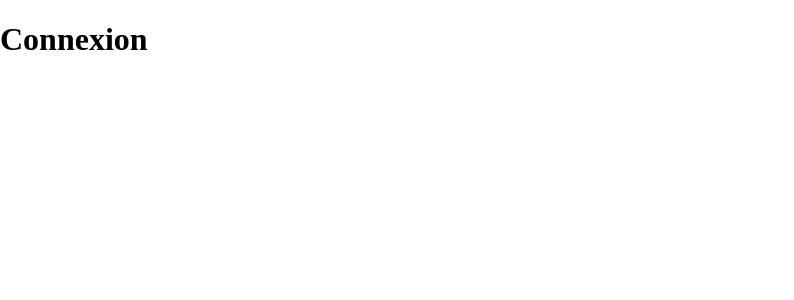
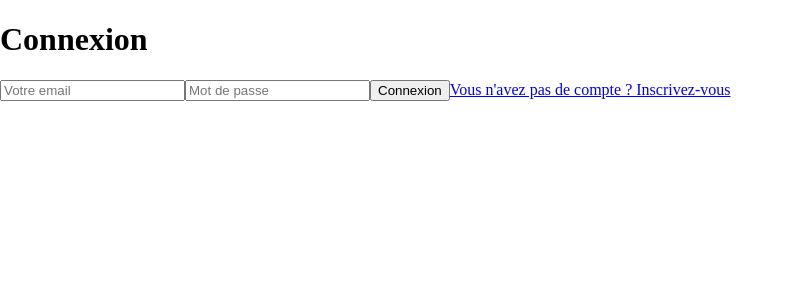
Before and after one commit to Djeg/formation-react, a React (Create React App) app: page /connexion in a window 1280 px wide. Shown: the top 300 px of the page, without its empty margins (0-794 px from the left). Built offline with nearby package versions, Linux system fonts and the light colour scheme.

Commit message:
Ajout du login

```diff
--- a/src/todo-app/pages/Login.js
+++ b/src/todo-app/pages/Login.js
@@ -1,5 +1,18 @@
 import React from 'react'
+import { Link } from 'react-router-dom'
 
 export default function Login() {
-  return <h1>Connexion</h1>
+  return (
+    <>
+      <h1>Connexion</h1>
+      <form>
+        <input type="email" name="email" placeholder="Votre email" />
+        <input type="password" name="password" placeholder="Mot de passe" />
+        <button type="submit">Connexion</button>
+        <Link to="/inscription">
+          Vous n'avez pas de compte ? Inscrivez-vous
+        </Link>
+      </form>
+    </>
+  )
 }
```
